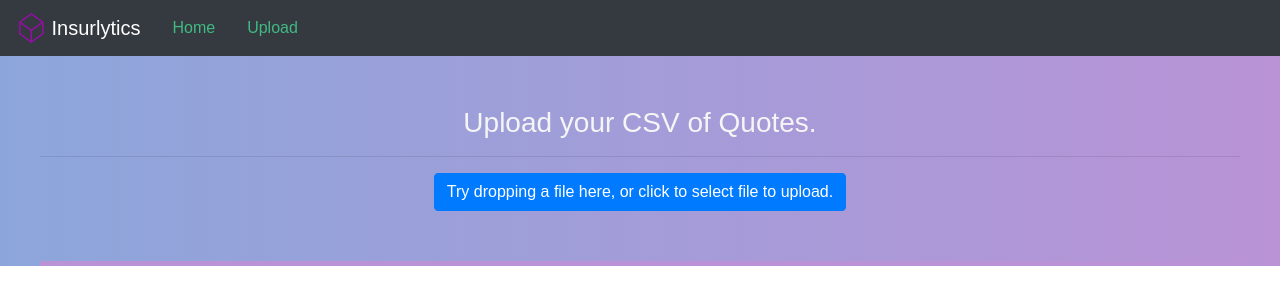
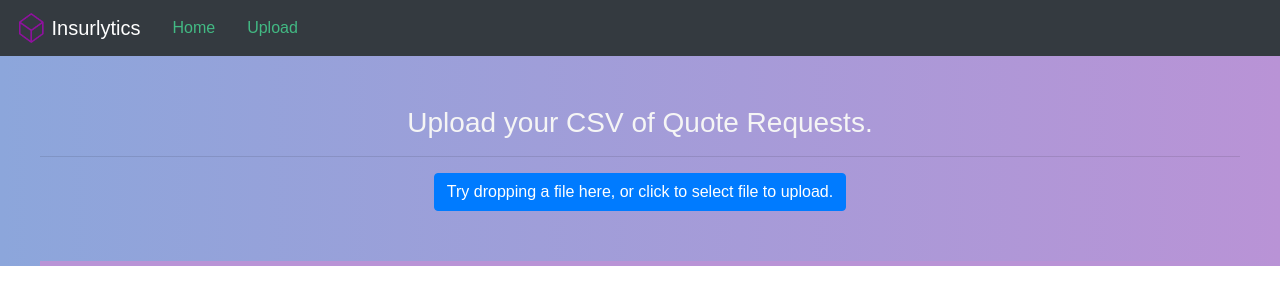
Before and after one commit to cbonoz/fintech19, a React (Create React App) app: page /upload in a window 1280 px wide. Shown: the top 304 px of the page. Built offline with nearby package versions, Linux system fonts and the light colour scheme.

Commit message:
update wording

```diff
--- a/src/components/Home.js
+++ b/src/components/Home.js
@@ -108,7 +108,7 @@ class Home extends Component {
 
             <div className='home-section'>
                 {!loading && !hasQuotes && <div className='centered'>
-                    <h3 className='upload-header'>Upload your CSV of Quotes.</h3>
+                    <h3 className='upload-header'>Upload your CSV of Quote Requests.</h3>
                     <hr />
                     <div className='drop-section'>
                         <Dropzone onDrop={this.onDrop}>
```
